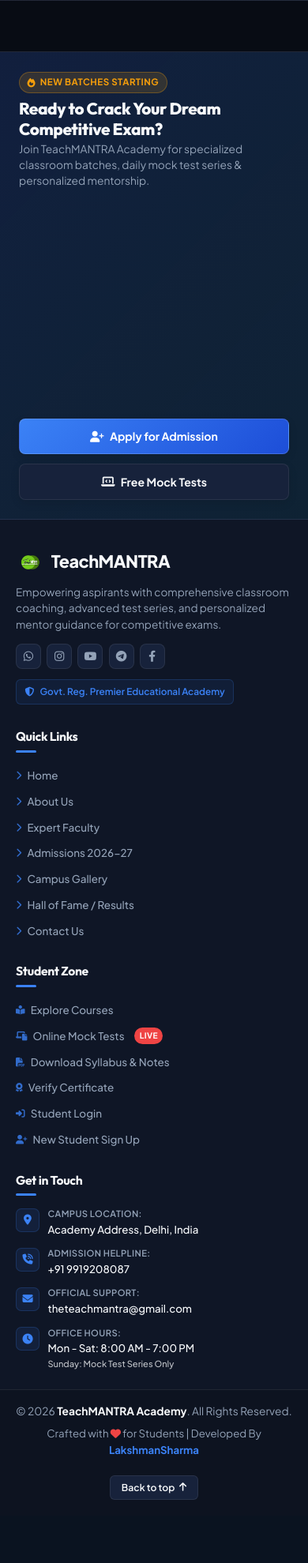
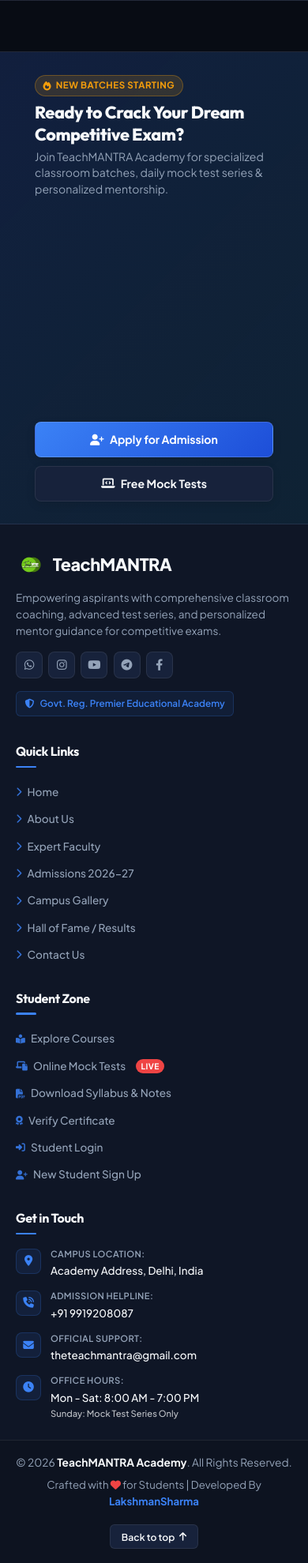
Before and after one commit to Lakisharma/TechMantra, a Django app: page /about/ in a window 390 px wide. Shown: the part 2452-4431 px from the top of the page at 79% size. Before the commit the page ends 4351 px from the top, so only its background shows below. Run offline with Django 5.2, Linux system fonts and the light colour scheme; data comes from the database, SQL or seed files in the repository.

Commit message:
Fix footer layout, remove mobile rogue bullet dots, and ensure crisp left alignment

```diff
--- a/myapp/static/css/style.css
+++ b/myapp/static/css/style.css
@@ -3427,21 +3427,53 @@ textarea.form-control {
 /* ==========================================
    /* ==========================================
    Footer Component System (Dark & Light Mode) - Compact & High-Density
+/* ==========================================
+   Modern Premium Footer Section Styles
    ========================================== */
 .footer {
   background: var(--bg-secondary);
   border-top: 1px solid var(--border-color);
-  padding: 0;
   position: relative;
   overflow: hidden;
-  transition: background-color 0.3s ease, border-color 0.3s ease;
+  text-align: left;
+  width: 100%;
+}
+
+.footer * {
+  box-sizing: border-box;
+}
+
+/* Strict bullet & list resets across all devices */
+.footer ul,
+.footer ol,
+.footer-links-list,
+.footer-links-list li,
+.footer-col ul,
+.footer-col li {
+  list-style: none !important;
+  list-style-type: none !important;
+  list-style-image: none !important;
+  padding: 0 !important;
+  padding-left: 0 !important;
+  padding-inline-start: 0 !important;
+  margin: 0 !important;
+  margin-left: 0 !important;
+  text-align: left;
+}
+
+.footer-links-list li::marker,
+.footer-links-list::marker,
+.footer ul::marker,
+.footer li::marker {
+  display: none !important;
+  content: "" !important;
 }
 
 /* Footer CTA Banner */
 .footer-cta-banner {
   background: linear-gradient(135deg, rgba(37, 99, 235, 0.12) 0%, rgba(6, 182, 212, 0.08) 100%);
   border-bottom: 1px solid var(--border-color);
-  padding: 1.5rem 0;
+  padding: 1.75rem 1.25rem;
   position: relative;
 }
 
@@ -3449,14 +3481,15 @@ textarea.form-control {
   display: flex;
   align-items: center;
   justify-content: space-between;
-  gap: 1.25rem;
+  gap: 1.5rem;
   flex-wrap: wrap;
-  max-width: 1120px;
+  max-width: 1200px;
   margin: 0 auto;
 }
 
 .footer-cta-content {
   flex: 1 1 420px;
+  text-align: left;
 }
 
 .footer-cta-badge {
@@ -3476,16 +3509,16 @@ textarea.form-control {
 }
 
 .footer-cta-title {
-  font-size: 1.3rem;
+  font-size: 1.35rem;
   font-weight: 800;
   color: var(--text-main);
-  margin-bottom: 0.2rem;
-  line-height: 1.25;
+  margin: 0 0 0.25rem 0;
+  line-height: 1.3;
 }
 
 .footer-cta-desc {
   color: var(--text-muted);
-  font-size: 0.86rem;
+  font-size: 0.88rem;
   line-height: 1.45;
   margin: 0;
 }
@@ -3536,15 +3569,21 @@ textarea.form-control {
 
 /* Main Footer Content */
 .footer-main-content {
-  padding: 2.25rem 1.25rem 1.5rem 1.25rem;
-  max-width: 1120px;
+  padding: 2.75rem 1.25rem 2rem 1.25rem;
+  max-width: 1200px;
   margin: 0 auto;
 }
 
 .footer-grid {
   display: grid;
   grid-template-columns: 1.35fr 0.95fr 1.05fr 1.35fr;
-  gap: 1.75rem;
+  gap: 2.25rem;
+  text-align: left;
+}
+
+.footer-col {
+  display: flex;
+  flex-direction: column;
   text-align: left;
 }
 
@@ -3554,11 +3593,11 @@ textarea.form-control {
   align-items: center;
   gap: 0.55rem;
   text-decoration: none;
-  margin-bottom: 0.65rem;
+  margin-bottom: 0.75rem;
 }
 
 .footer-col-brand .footer-brand-logo img {
-  height: 36px;
+  height: 38px;
   width: auto;
   object-fit: contain;
 }
@@ -3573,14 +3612,14 @@ textarea.form-control {
 .footer-about-text {
   color: var(--text-muted);
   font-size: 0.85rem;
-  line-height: 1.5;
-  margin-bottom: 0.85rem;
+  line-height: 1.55;
+  margin-bottom: 1rem;
 }
 
 .footer-social-links {
   display: flex;
   gap: 0.45rem;
-  margin-bottom: 0.85rem;
+  margin-bottom: 1rem;
   flex-wrap: wrap;
 }
 
@@ -3588,13 +3627,13 @@ textarea.form-control {
   display: inline-flex;
   align-items: center;
   justify-content: center;
-  width: 32px;
-  height: 32px;
+  width: 34px;
+  height: 34px;
   border-radius: 8px;
   background: var(--bg-tertiary);
   color: var(--text-muted);
   text-decoration: none;
-  font-size: 0.88rem;
+  font-size: 0.9rem;
   border: 1px solid var(--border-color);
   transition: all 0.25s ease;
 }
@@ -3621,16 +3660,18 @@ textarea.form-control {
   border: 1px solid rgba(59, 130, 246, 0.2);
   padding: 0.35rem 0.65rem;
   border-radius: 6px;
+  width: fit-content;
 }
 
 /* Headings */
 .footer-heading {
-  font-size: 0.98rem;
+  font-size: 1rem;
   font-weight: 700;
   color: var(--text-main);
-  margin-bottom: 0.9rem;
+  margin: 0 0 1rem 0;
   position: relative;
   padding-bottom: 0.45rem;
+  text-align: left;
 }
 
 .footer-heading::after {
@@ -3646,12 +3687,17 @@ textarea.form-control {
 
 /* Navigation & List Links */
 .footer-links-list {
-  list-style: none;
-  padding: 0;
-  margin: 0;
   display: flex;
   flex-direction: column;
-  gap: 0.45rem;
+  gap: 0.55rem;
+  text-align: left;
+}
+
+.footer-links-list li {
+  list-style: none !important;
+  margin: 0 !important;
+  padding: 0 !important;
+  text-align: left;
 }
 
 .footer-links-list a {
@@ -3659,17 +3705,20 @@ textarea.form-control {
   align-items: center;
   gap: 0.45rem;
   color: var(--text-muted);
-  font-size: 0.84rem;
+  font-size: 0.85rem;
   font-weight: 500;
   text-decoration: none;
   transition: all 0.2s ease;
+  line-height: 1.35;
+  text-align: left;
 }
 
 .footer-links-list a i {
-  font-size: 0.72rem;
+  font-size: 0.74rem;
   color: var(--primary);
-  opacity: 0.8;
+  opacity: 0.85;
   transition: transform 0.2s ease;
+  flex-shrink: 0;
 }
 
 .footer-links-list a:hover {
@@ -3698,26 +3747,28 @@ textarea.form-control {
 .footer-contact-items {
   display: flex;
   flex-direction: column;
+  gap: 0.85rem;
+  text-align: left;
+}
+
+.footer-contact-item {
+  display: flex;
+  align-items: flex-start;
   gap: 0.75rem;
-}
-
-.footer-contact-item {
-  display: flex;
-  align-items: flex-start;
-  gap: 0.65rem;
+  text-align: left;
 }
 
 .footer-contact-item .contact-icon {
   display: flex;
   align-items: center;
   justify-content: center;
-  width: 30px;
-  height: 30px;
-  border-radius: 7px;
+  width: 32px;
+  height: 32px;
+  border-radius: 8px;
   background: rgba(59, 130, 246, 0.1);
   border: 1px solid rgba(59, 130, 246, 0.2);
   color: var(--primary);
-  font-size: 0.82rem;
+  font-size: 0.85rem;
   flex-shrink: 0;
   margin-top: 0.1rem;
 }
@@ -3725,7 +3776,8 @@ textarea.form-control {
 .footer-contact-item .contact-details {
   display: flex;
   flex-direction: column;
-  gap: 0.1rem;
+  gap: 0.15rem;
+  text-align: left;
 }
 
 .footer-contact-item .contact-label {
@@ -3737,10 +3789,10 @@ textarea.form-control {
 }
 
 .footer-contact-item .contact-value {
-  font-size: 0.83rem;
+  font-size: 0.84rem;
   font-weight: 500;
   color: var(--text-main);
-  line-height: 1.4;
+  line-height: 1.45;
 }
 
 .footer-contact-item a.contact-link {
@@ -3756,7 +3808,7 @@ textarea.form-control {
 /* Bottom Bar */
 .footer-bottom-bar {
   border-top: 1px solid var(--border-color);
-  padding: 1rem 0;
+  padding: 1.1rem 0;
   background: rgba(0, 0, 0, 0.15);
   position: relative;
 }
@@ -3766,7 +3818,7 @@ textarea.form-control {
   align-items: center;
   justify-content: center;
   position: relative;
-  max-width: 1120px;
+  max-width: 1200px;
   margin: 0 auto;
   text-align: center;
   padding: 0 1.25rem;
@@ -3852,40 +3904,77 @@ textarea.form-control {
 @media (max-width: 1024px) {
   .footer-grid {
     grid-template-columns: 1fr 1fr;
-    gap: 2rem;
-  }
-}
-
-@media (max-width: 640px) {
+    gap: 2.25rem 1.75rem;
+  }
+}
+
+@media (max-width: 768px) {
+  .footer {
+    text-align: left !important;
+  }
+
+  .footer-main-content {
+    padding: 2rem 1.25rem 1.5rem 1.25rem !important;
+  }
+
   .footer-grid {
-    grid-template-columns: 1fr;
-    gap: 1.75rem;
+    grid-template-columns: 1fr !important;
+    gap: 2rem !important;
+    text-align: left !important;
   }
 
   .footer-cta-container {
-    flex-direction: column;
-    align-items: flex-start;
+    flex-direction: column !important;
+    align-items: flex-start !important;
+    text-align: left !important;
+    gap: 1.25rem !important;
   }
 
   .footer-cta-actions {
-    width: 100%;
+    width: 100% !important;
+    flex-direction: column !important;
+    gap: 0.65rem !important;
   }
 
   .footer-cta-btn {
-    width: 100%;
-    justify-content: center;
+    width: 100% !important;
+    justify-content: center !important;
+  }
+
+  .footer-col-brand,
+  .footer-col,
+  .footer-contact-items,
+  .footer-contact-item {
+    text-align: left !important;
+    align-items: flex-start !important;
+  }
+
+  .footer-links-list {
+    align-items: flex-start !important;
+    text-align: left !important;
+  }
+
+  .footer-links-list li {
+    text-align: left !important;
+    width: 100% !important;
+  }
+
+  .footer-links-list a {
+    justify-content: flex-start !important;
+    text-align: left !important;
   }
 
   .footer-bottom-container {
-    flex-direction: column;
-    gap: 0.85rem;
-    padding-bottom: 0.25rem;
+    flex-direction: column !important;
+    gap: 0.85rem !important;
+    padding: 0 1rem !important;
+    text-align: center !important;
   }
 
   .footer-bottom-right {
-    position: static;
-    transform: none;
-    margin-top: 0.5rem;
+    position: static !important;
+    transform: none !important;
+    margin-top: 0.35rem !important;
   }
 }
 
--- a/myapp/templates/base.html
+++ b/myapp/templates/base.html
@@ -19,7 +19,7 @@
   </script>
 
   <!-- Custom Stylesheet -->
-  <link rel="stylesheet" href="{% static 'css/style.css' %}?v=4.5">
+  <link rel="stylesheet" href="{% static 'css/style.css' %}?v=6.0">
   {% block extra_css %}{% endblock %}
 </head>
 
```
Also changed, not shown: 2 other files.
